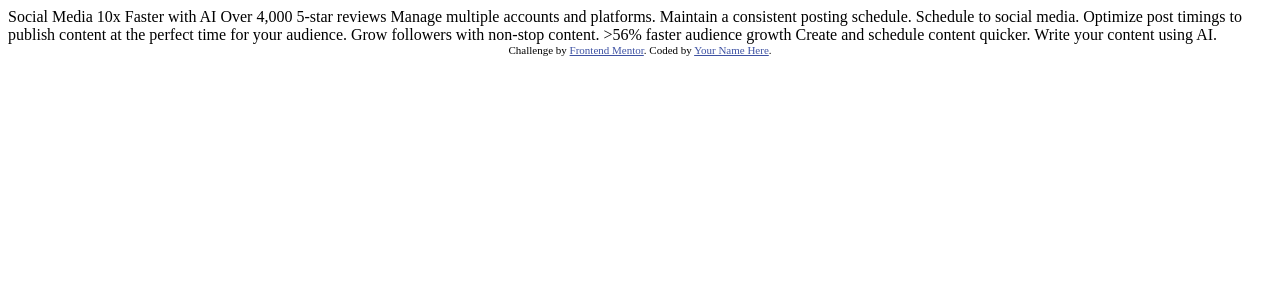
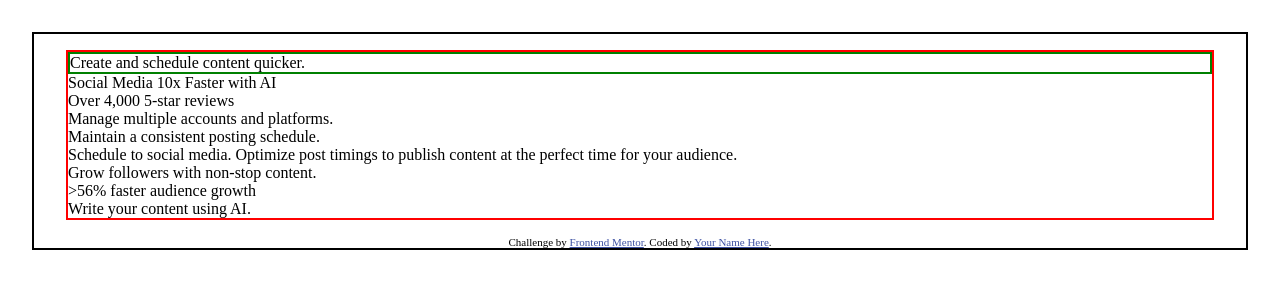
Before and after one commit to sebj11/bento-challenge, a plain HTML site: page bento-grid-main/index.html in a window 1280 px wide. Drawn offline with Linux system fonts and the light colour scheme.

Commit message:
added html divs, started grid layout

```diff
--- a/bento-grid-main/index.html
+++ b/bento-grid-main/index.html
@@ -3,6 +3,7 @@
 <head>
   <meta charset="UTF-8">
   <meta name="viewport" content="width=device-width, initial-scale=1.0"> <!-- displays site properly based on user's device -->
+  <link rel="stylesheet" href="style.css">
 
   <link rel="icon" type="image/png" sizes="32x32" href="./assets/images/favicon-32x32.png">
 
@@ -15,25 +16,27 @@
   </style>
 </head>
 <body>
+  <div class="container">
 
-  Social Media 10x Faster with AI
-  Over 4,000 5-star reviews
+    <div class="create">Create and schedule content quicker.</div>
 
-  Manage multiple accounts and platforms.
+    <div>Social Media 10x Faster with AI
+    <p>Over 4,000 5-star reviews</p>
+    </div>
 
-  Maintain a consistent posting schedule.
+    <div>Manage multiple accounts and platforms.</div>
 
-  Schedule to social media.
-  Optimize post timings to publish content at the perfect time for your audience.
+    <div>Maintain a consistent posting schedule.</div>
 
-  Grow followers with non-stop content.
+    <div>Schedule to social media.
+    Optimize post timings to publish content at the perfect time for your audience.</div>
 
-  >56% faster audience growth
+    <div>Grow followers with non-stop content.</div>
 
-  Create and schedule content quicker.
+    <div>>56% faster audience growth</div>
 
-  Write your content using AI.
-
+    <div>Write your content using AI.</div>
+  </div>
   <div class="attribution">
     Challenge by <a href="https://www.frontendmentor.io?ref=challenge">Frontend Mentor</a>.
     Coded by <a href="#">Your Name Here</a>.
--- /dev/null
+++ b/bento-grid-main/style.css
@@ -0,0 +1,22 @@
+* {
+    padding: 0;
+    margin: 0;
+    box-sizing: border-box;
+}
+
+body {
+    border: 2px solid black;
+    margin: 2rem;
+}
+
+.container {
+    margin: 1rem 2rem;
+    border: 2px solid red;
+    grid-template-columns: repeat(4, 1fr);
+    grid-template-rows: repeat(6, 1fr);
+    gap: 10px
+}
+
+.create {
+    border: 2px solid green;
+}
```
